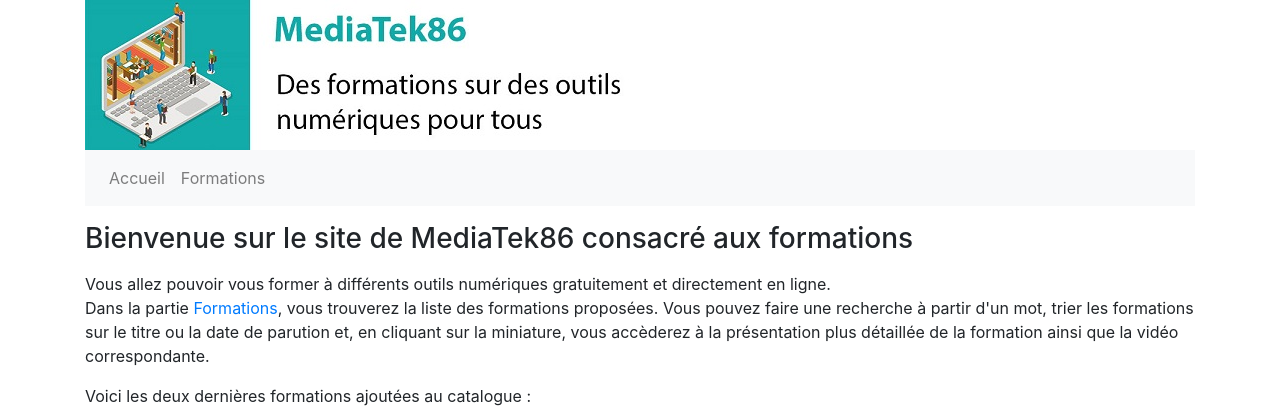
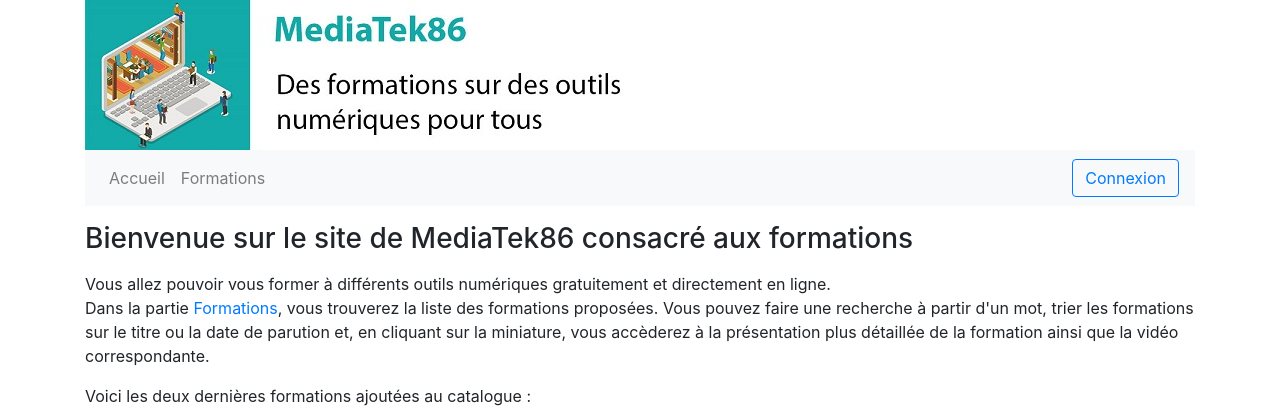
Before and after one commit to monicatevy/mediatekformation, a Symfony app: template templates/pages/accueil.html.twig in a window 1280 px wide. Shown: the top 420 px of the page. Run offline with Twig, Linux system fonts and the light colour scheme; the template is opened without the code that fills it: most values are stand-ins (such as "Sample title", 1, 10 or a date in 2020); grey boxes marked "Sample" are stand-in pictures; some libraries are stand-ins or nearby versions.

Commit message:
Mission 2.6 : Bouton de connexion/déconnexion

```diff
--- a/templates/basefront.html.twig
+++ b/templates/basefront.html.twig
@@ -19,6 +19,12 @@
                         <a class="nav-link" href="{{ path('formations') }}">Formations</a>
                     </li>
                 </ul>
+                {% if app.user %}
+                    <span class="btn text-center">{{ app.user.username }}</span>
+                    <a class="btn btn-dark" href="{{ path('app_logout')}}">Déconnexion</a>
+                {% else %}
+                    <a class="btn btn-outline-primary" href="{{ path('app_login')}}">Connexion</a>
+                {% endif %}
             </div>
         </nav>
     </div>
--- a/templates/basefrontadmin.html.twig
+++ b/templates/basefrontadmin.html.twig
@@ -19,6 +19,10 @@
                         <a class="nav-link" href="{{ path('admin.niveaux') }}">Gestions des niveaux</a>
                     </li>
                 </ul>
+                {% if app.user %}
+                    <span class="btn text-center">{{ app.user.username }}</span>
+                    <a class="btn btn-outline-dark" href="{{ path('app_logout')}}">Déconnexion</a>
+                {% endif %}
             </div>
         </nav>
     </div>
```
